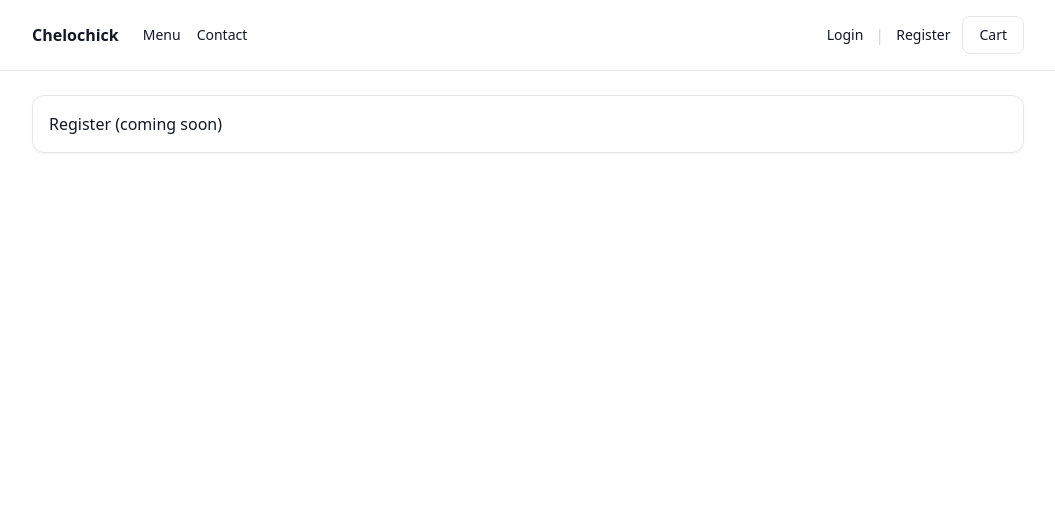
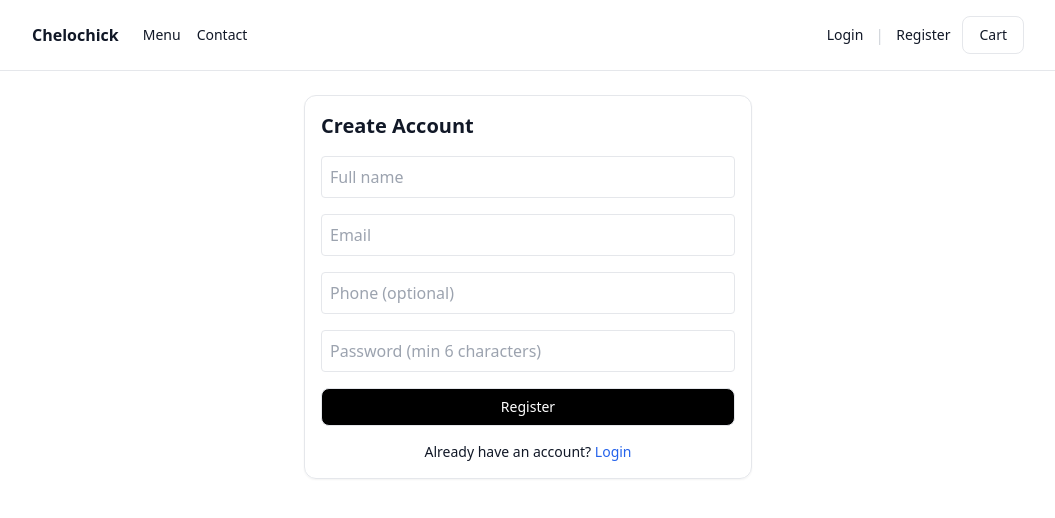
Before and after one commit to HamidrezaShamsi/chelochick, a Next.js app: page /register in a window 1280 px wide. Shown: the top 518 px of the page, without its empty margins (112-1167 px from the left). Built offline with nearby package versions, Linux system fonts and the light colour scheme.

Commit message:
registration page added

```diff
--- a/package.json
+++ b/package.json
@@ -4,6 +4,7 @@
     "@stripe/react-stripe-js": "^4.0.2",
     "@stripe/stripe-js": "^7.9.0",
     "@tanstack/react-query": "^5.90.2",
+    "bcryptjs": "^3.0.2",
     "next": "^15.5.4",
     "react": "^19.1.1",
     "react-dom": "^19.1.1",
@@ -13,6 +14,7 @@
   },
   "devDependencies": {
     "@tailwindcss/postcss": "^4.1.13",
+    "@types/bcryptjs": "^3.0.0",
     "@types/node": "^24.6.0",
     "@types/react": "19.1.15",
     "@types/stripe": "^8.0.417",
--- a/src/app/admin/page.tsx
+++ b/src/app/admin/page.tsx
@@ -3,9 +3,31 @@ async function getOrders(){
   const res = await fetch(`${process.env.NEXT_PUBLIC_BASE_URL ?? ""}/api/admin/orders`,{ cache:"no-store" });
   return res.json();
 }
-export default async function AdminPage(){
+
+async function getStats() {
+  const res = await fetch(`${process.env.NEXT_PUBLIC_BASE_URL ?? ""}/api/admin/stats`, { cache: "no-store" });
+  return res.json();
+}
+
+export default async function AdminPage() {
   const orders = await getOrders();
+  const stats = await getStats(); // Add daily/weekly stats
+
   return (
+    <div className="space-y-6">
+      <div className="grid grid-cols-4 gap-4">
+        <div className="card">
+          <h3>Today's Orders</h3>
+          <p className="text-2xl font-bold">{stats.todayOrders}</p>
+        </div>
+        <div className="card">
+          <h3>Revenue</h3>
+          <p className="text-2xl font-bold">${stats.todayRevenue}</p>
+        </div>
+        {/* More stats */}
+      </div>
+
+      {/* Orders list with real-time updates */}
       <div className="space-y-4">
         <h2 className="text-2xl font-semibold">Live Orders</h2>
         <div className="grid gap-3">
@@ -23,5 +45,6 @@ export default async function AdminPage(){
         </div>
         <p className="text-xs text-gray-500">Reload page to refresh (swap to WS later).</p>
       </div>
+    </div>
   );
 }
--- a/src/app/api/admin-login/route.ts
+++ b/src/app/api/admin-login/route.ts
@@ -1,10 +1,44 @@
-import { cookies } from "next/headers";
+import { prisma } from "@/lib/prisma";
+import bcrypt from "bcryptjs";
 
-export async function POST(req:Request){
-  const { password } = await req.json();
-  if (password && process.env.ADMIN_PASSWORD && password === process.env.ADMIN_PASSWORD) {
-    cookies().set("admin_auth", "1", { httpOnly:true, sameSite:"lax", secure:false, path:"/", maxAge:60*60*8 });
-    return Response.json({ ok:true });
+export async function POST(req: Request) {
+  try {
+    const body = await req.json();
+    const { email, password, name, phone } = body ?? {};
+
+    if (!email || !password || !name) {
+      return new Response("Missing required fields", { status: 400 });
+    }
+
+    // Check if user already exists
+    const existingUser = await prisma.user.findUnique({
+      where: { email: String(email) }
+    });
+
+    if (existingUser) {
+      return Response.json({ message: "User with this email already exists" }, { status: 400 });
+    }
+
+    // Hash password
+    const hashedPassword = await bcrypt.hash(String(password), 12);
+
+    // Create user
+    const user = await prisma.user.create({
+      data: {
+        email: String(email),
+        password: hashedPassword,
+        name: String(name),
+        phone: phone ? String(phone) : null
+      }
+    });
+
+    return Response.json({
+      ok: true,
+      user: { id: user.id, email: user.email, name: user.name }
+    });
+
+  } catch (error: any) {
+    console.error("Registration error:", error);
+    return Response.json({ message: "Server error: " + error.message }, { status: 500 });
   }
-  return new Response("Unauthorized", { status:401 });
 }
--- a/src/app/menu/page.tsx
+++ b/src/app/menu/page.tsx
@@ -1,6 +1,6 @@
 import { prisma } from "@/lib/prisma";
 import { fmt } from "@/lib/money";
-import { AddButton } from "./useClient";
+import { AddButton } from "@/components/AddButton";
 export const dynamic = "force-dynamic";
 export default async function MenuPage(){
   const categories = await prisma.menuCategory.findMany({
--- /dev/null
+++ b/src/app/orders/[id]/OrderDetails.tsx
@@ -0,0 +1,38 @@
+"use client";
+import Link from "next/link";
+import { useCart } from "@/store/cart";
+import { useEffect } from "react";
+
+// This is the type for the order object. It's good practice to define this.
+interface Order {
+  id: string;
+  code: string;
+  status: string;
+  totalCents: number;
+}
+
+export function OrderDetails({ order }: { order: Order }) {
+  const { clearAfterOrderId, clearCartForCheckout, setClearAfterOrderId } = useCart();
+
+  useEffect(() => {
+    // Check URL parameters for payment success
+    const searchParams = new URLSearchParams(window.location.search);
+    const status = searchParams.get('redirect_status');
+
+    if (status === 'succeeded' && clearAfterOrderId === order.id) {
+      clearCartForCheckout();
+      setClearAfterOrderId(undefined);
+    }
+  }, [clearAfterOrderId, order.id, clearCartForCheckout, setClearAfterOrderId]);
+
+  return (
+    <div className="space-y-3">
+      <h2 className="text-2xl font-semibold">Order {order.code}</h2>
+      <div className="card">
+        <div>Status: <span className="font-semibold">{order.status}</span></div>
+        <div>Total: <span className="font-semibold">${(order.totalCents/100).toFixed(2)}</span></div>
+      </div>
+      <Link href="/menu" className="btn border">Back to menu</Link>
+    </div>
+  );
+}
--- a/src/app/orders/[id]/page.tsx
+++ b/src/app/orders/[id]/page.tsx
@@ -1,37 +1,19 @@
-"use client";
-import Link from "next/link";
-import { useCart } from "@/store/cart";
-import { useEffect } from "react";
+
+import { OrderDetails } from "./OrderDetails";
 
 async function getOrder(id: string) {
   const res = await fetch(`${process.env.NEXT_PUBLIC_BASE_URL ?? ""}/api/orders/${id}`, { cache: "no-store" });
+  if (!res.ok) {
+    // Handle error appropriately in a real app
+    // For now, we can throw an error to be caught by Next.js error boundary
+    throw new Error(`Failed to fetch order: ${res.statusText}`);
+  }
   return res.json();
 }
 
-export default async function OrderPage({ params }: { params: Promise<{ id: string }> }) {
-  const resolvedParams = await params;
-  const order = await getOrder(resolvedParams.id);
-  const { clearAfterOrderId, clear, setClearAfterOrderId } = useCart();
+export default async function OrderPage({ params }: { params: { id: string } }) {
+  const order = await getOrder(params.id);
 
-  useEffect(() => {
-    // Check URL parameters for payment success
-    const searchParams = new URLSearchParams(window.location.search);
-    const status = searchParams.get('redirect_status');
-
-    if (status === 'succeeded' && clearAfterOrderId === resolvedParams.id) {
-      clear();
-      setClearAfterOrderId(undefined);
-    }
-  }, [clearAfterOrderId, resolvedParams.id, clear, setClearAfterOrderId]);
-
-  return (
-    <div className="space-y-3">
-      <h2 className="text-2xl font-semibold">Order {order.code}</h2>
-      <div className="card">
-        <div>Status: <span className="font-semibold">{order.status}</span></div>
-        <div>Total: <span className="font-semibold">${(order.totalCents/100).toFixed(2)}</span></div>
-      </div>
-      <Link href="/menu" className="btn border">Back to menu</Link>
-    </div>
-  );
+  // The client component is rendered here with the server-fetched data
+  return <OrderDetails order={order} />;
 }
--- a/src/app/register/page.tsx
+++ b/src/app/register/page.tsx
@@ -1 +1,92 @@
-export default function Page(){ return <div className="card">Register (coming soon)</div>; }
+"use client";
+import { useState } from "react";
+import Link from "next/link";
+
+export default function RegisterPage() {
+  const [email, setEmail] = useState("");
+  const [password, setPassword] = useState("");
+  const [name, setName] = useState("");
+  const [phone, setPhone] = useState("");
+  const [loading, setLoading] = useState(false);
+
+  async function register(e: React.FormEvent) {
+    e.preventDefault();
+    setLoading(true);
+
+    try {
+      const res = await fetch("/api/auth/register", {
+        method: "POST",
+        headers: { "Content-Type": "application/json" },
+        body: JSON.stringify({ email, password, name, phone })
+      });
+
+      const data = await res.json();
+
+      if (res.ok) {
+        alert("Registration successful! Please login.");
+        window.location.href = "/login";
+      } else {
+        alert(data.message || "Registration failed");
+      }
+    } catch (error) {
+      alert("Registration failed. Please try again.");
+    } finally {
+      setLoading(false);
+    }
+  }
+
+  return (
+    <div className="max-w-md mx-auto">
+      <form onSubmit={register} className="card space-y-4">
+        <h2 className="text-xl font-semibold">Create Account</h2>
+
+        <input
+          type="text"
+          placeholder="Full name"
+          className="w-full border rounded p-2"
+          value={name}
+          onChange={e => setName(e.target.value)}
+          required
+        />
+
+        <input
+          type="email"
+          placeholder="Email"
+          className="w-full border rounded p-2"
+          value={email}
+          onChange={e => setEmail(e.target.value)}
+          required
+        />
+
+        <input
+          type="tel"
+          placeholder="Phone (optional)"
+          className="w-full border rounded p-2"
+          value={phone}
+          onChange={e => setPhone(e.target.value)}
+        />
+
+        <input
+          type="password"
+          placeholder="Password (min 6 characters)"
+          className="w-full border rounded p-2"
+          value={password}
+          onChange={e => setPassword(e.target.value)}
+          minLength={6}
+          required
+        />
+
+        <button
+          disabled={loading}
+          className="btn btn-primary w-full"
+        >
+          {loading ? "Creating Account..." : "Register"}
+        </button>
+
+        <p className="text-sm text-center">
+          Already have an account? <Link href="/login" className="text-blue-600">Login</Link>
+        </p>
+      </form>
+    </div>
+  );
+}
--- a/src/store/cart.ts
+++ b/src/store/cart.ts
@@ -25,6 +25,7 @@ type CartState = {
   update: (id: string, updates: Partial<CartItem>) => void;
   remove: (id: string) => Promise<boolean>;
   clear: () => Promise<boolean>;
+  clearCartForCheckout: () => void;
   saveForLater: (id: string) => void;
   moveToCart: (id: string) => void;
   setPickupTime: (time: Date) => void;
@@ -78,6 +79,7 @@ export const useCart = create<CartState>(
         }
         return confirmed;
       },
+      clearCartForCheckout: () => set({ items: [] }),
       saveForLater: (id) => set((state) => {
         const item = state.items.find(x => x.id === id);
         if (!item) return state;
```
Also changed, not shown: src/lib/email.ts (added, +25 -0 lines), src/components/AddButton.tsx (renamed from src/app/menu/useClient.tsx), 2 other files (tests, documents, lock files or other folders). Lines whose indentation alone changed are shown as unchanged.
